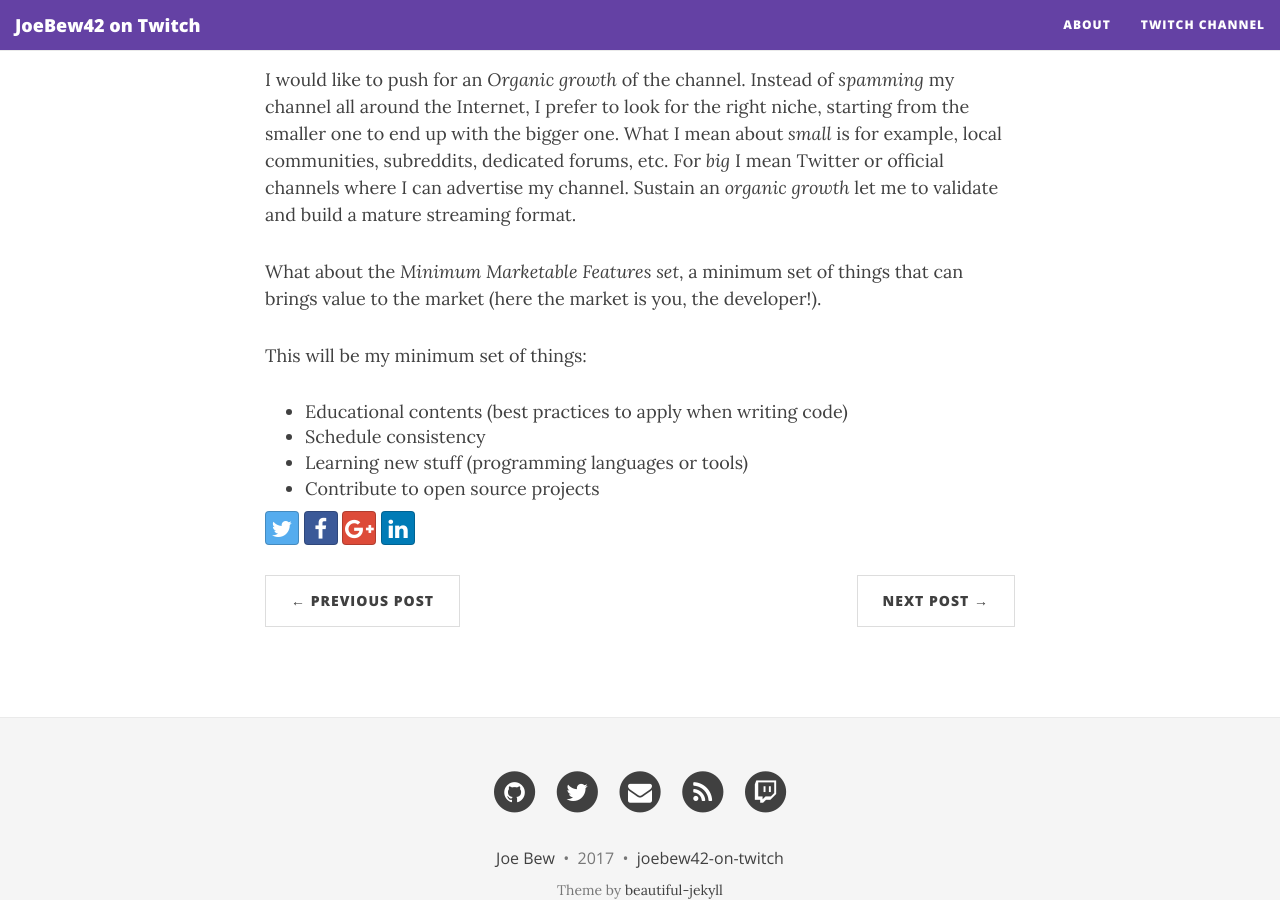
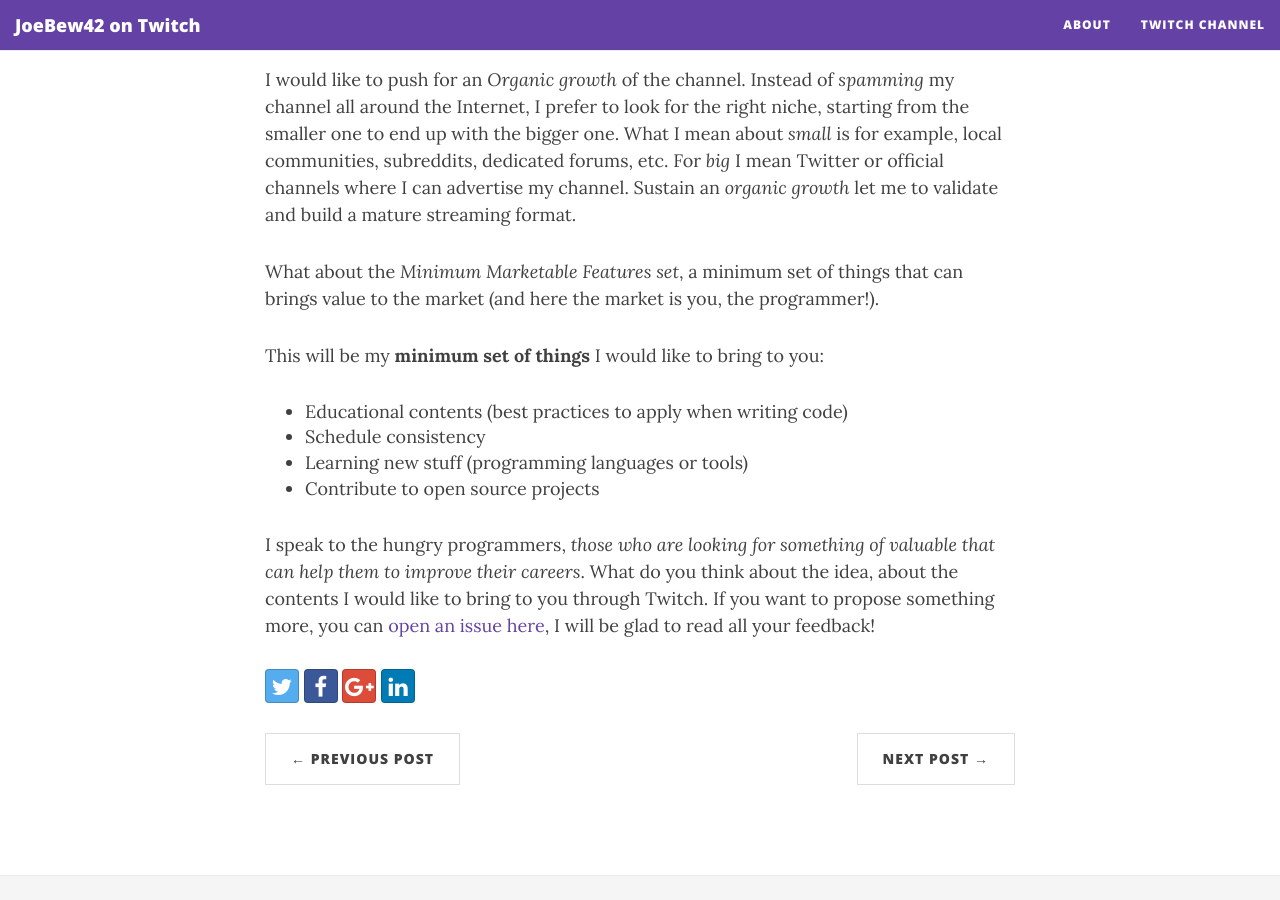
Before and after one commit to joebew42/twitch, a Jekyll site: the page built from docs/_posts/2017-10-01-what-about-october.md, in a window 1280 px wide and 900 px high, scrolled down 653 px. Built offline with Jekyll 4.4.1, drawn with Linux system fonts in a browser that asks for light colours; nearby versions of some CDN libraries; comment, search, counter and statistics services are not loaded.

Commit message:
Update 2017-10-01-what-about-october.md

```diff
--- a/docs/_posts/2017-10-01-what-about-october.md
+++ b/docs/_posts/2017-10-01-what-about-october.md
@@ -20,11 +20,13 @@ Here I will share what I think about the _growth_ of the channel
 
 I would like to push for an _Organic growth_ of the channel. Instead of _spamming_ my channel all around the Internet, I prefer to look for the right niche, starting from the smaller one to end up with the bigger one. What I mean about _small_ is for example, local communities, subreddits, dedicated forums, etc. For _big_ I mean Twitter or official channels where I can advertise my channel. Sustain an _organic growth_ let me to validate and build a mature streaming format.
 
-What about the _Minimum Marketable Features set_, a minimum set of things that can brings value to the market (here the market is you, the developer!).
+What about the _Minimum Marketable Features set_, a minimum set of things that can brings value to the market (and here the market is you, the programmer!).
 
-This will be my minimum set of things:
+This will be my **minimum set of things** I would like to bring to you:
 
 - Educational contents (best practices to apply when writing code)
 - Schedule consistency
 - Learning new stuff (programming languages or tools)
 - Contribute to open source projects
+
+I speak to the hungry programmers, _those who are looking for something of valuable that can help them to improve their careers_. What do you think about the idea, about the contents I would like to bring to you through Twitch. If you want to propose something more, you can [open an issue here](https://github.com/joebew42/twitch/issues), I will be glad to read all your feedback!
```
